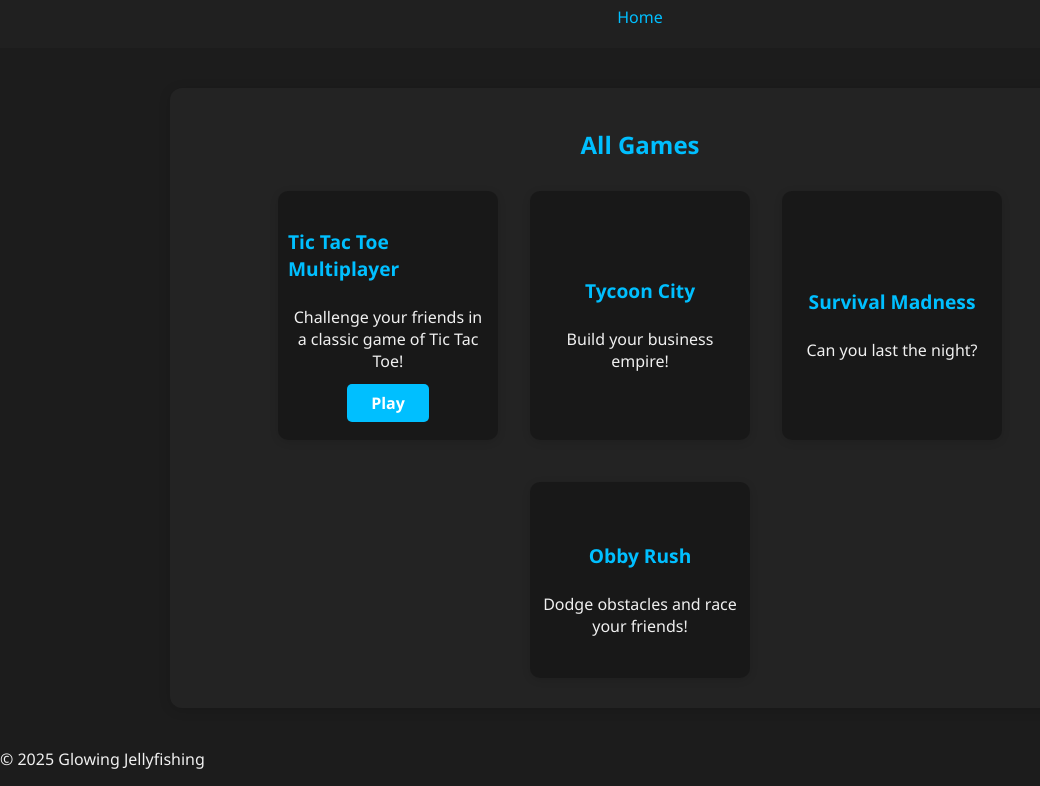
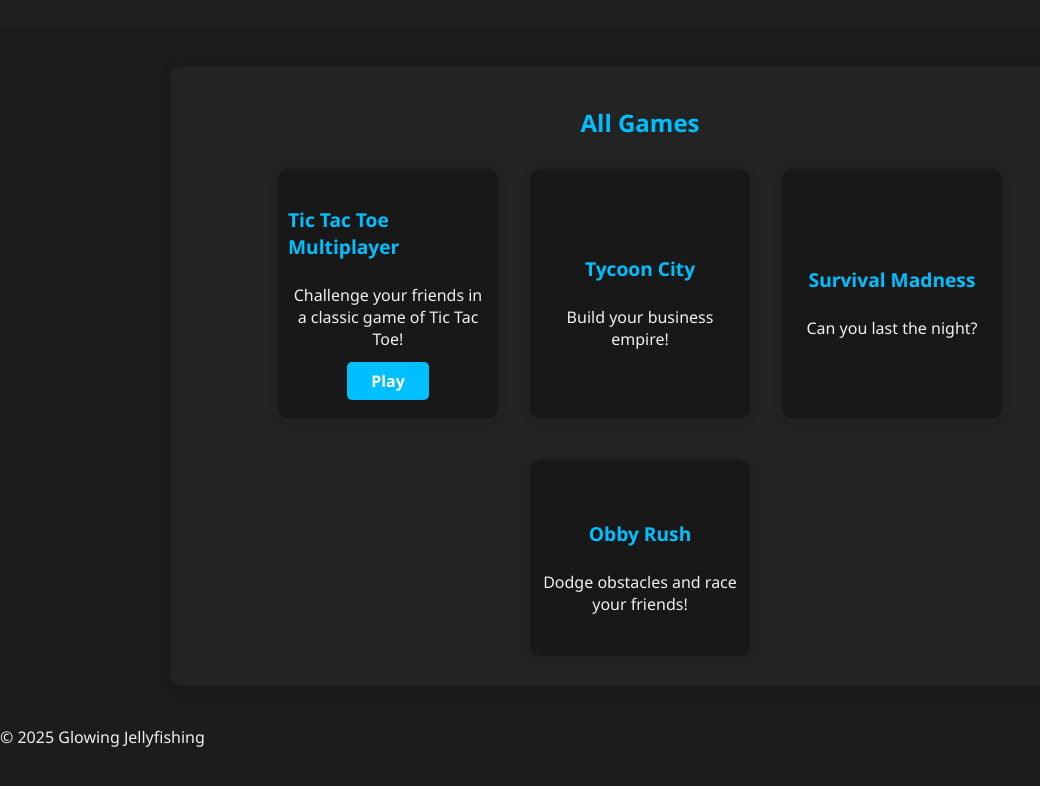
Before and after one commit to glowing-jellyfishing/glowingjellyfishes.github.io, a website: page glowing/public/game-menu.html in a window 1280 px wide. Shown: the part 100-886 px from the top of the page, without its empty margins (0-1040 px from the left). After the commit the page ends 864 px from the top, so only its background shows below. Drawn offline with Linux system fonts and the light colour scheme.

Commit message:
Fixed game menu.

```diff
--- a/glowing/public/game-menu.html
+++ b/glowing/public/game-menu.html
@@ -68,9 +68,6 @@
 <body>
   <header>
     <h1>Game Menu</h1>
-    <nav>
-      <a href="index.html">Home</a>
-    </nav>
   </header>
   <main>
     <div class="game-menu-container">
```
Also changed, not shown: glowing/public/tic-tac-toe.html (+1 -1 lines).
